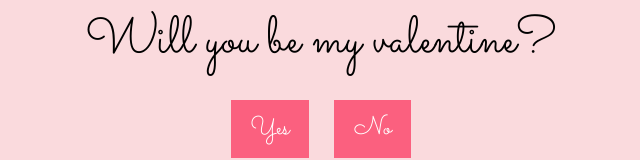
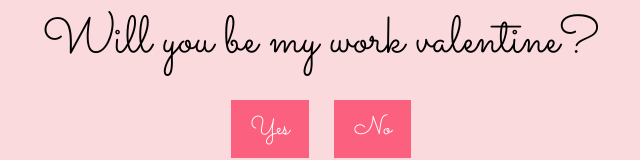
Before and after one commit to ivan-ceg/vday-question, a plain HTML site: page index.html in a window 1280 px wide. Shown: the part 471-631 px from the top of the page, without its empty margins (319-959 px from the left). Drawn offline with Linux system fonts and the light colour scheme.

Commit message:
Update index.html

```diff
--- a/index.html
+++ b/index.html
@@ -3,7 +3,7 @@
 <head>
     <meta charset="UTF-8">
     <meta name="viewport" content="width=device-width, initial-scale=1.0">
-    <title>Will You Be My Work Valentine?</title>
+    <title>Will You Be My Valentine?</title>
     <link rel="stylesheet" href="https://fonts.googleapis.com/css2?family=Sacramento&display=swap">
     <link rel="stylesheet" href="style.css"> <!-- Link to external stylesheet -->
 </head>
@@ -11,7 +11,7 @@
     <div id="container">
         <div id="image-container"></div> <!-- Container for displaying images -->
         <div id="text-container">
-            <div id="question">Will you be my valentine?</div> <!-- Question -->
+            <div id="question">Will you be my work valentine?</div> <!-- Question -->
             <div id="options">
                 <button id="yes-button" onclick="selectOption('yes')">Yes</button> <!-- Yes button -->
                 <button id="no-button" onclick="selectOption('no')">No</button> <!-- No button -->
```
